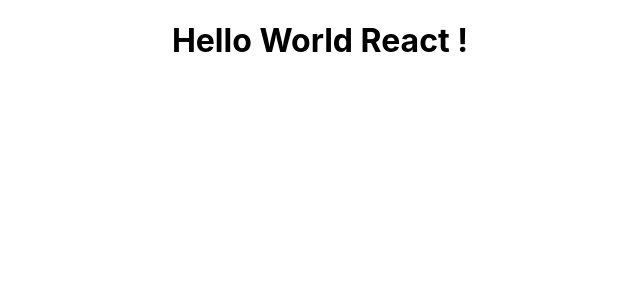
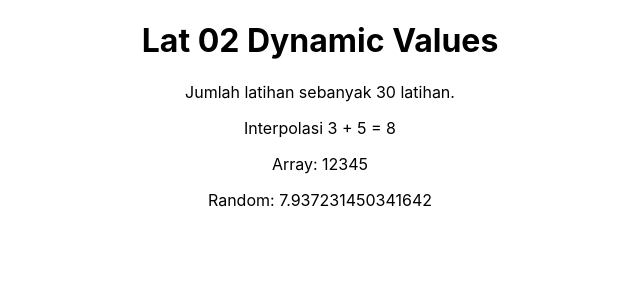
Before and after one commit to incyberz/belajar-react-js, a React (Create React App) app in the folder ls-blog/: page / in a window 1280 px wide. Shown: the top 300 px of the page, without its empty margins (320-960 px from the left). Built offline with nearby package versions, Linux system fonts and the light colour scheme.

Commit message:
React Tutorial 02 Dynamic Values

```diff
--- a/ls-blog/src/App.js
+++ b/ls-blog/src/App.js
@@ -1,10 +1,18 @@
 import "./App.css";
 
 function App() {
+  const judul = "Lat 02 Dynamic Values";
+  const jumlahLat = 30;
+
   return (
     <div className="App">
       <div className="content">
-        <h1>Hello World React !</h1>
+        <h1>{judul}</h1>
+
+        <p>Jumlah latihan sebanyak {jumlahLat} latihan.</p>
+        <p>Interpolasi 3 + 5 = {3 + 5}</p>
+        <p>Array: {[1, 2, 3, 4, 5]}</p>
+        <p>Random: {Math.random() * 10}</p>
       </div>
     </div>
   );
```
Also changed, not shown: 1 other file (tests, documents, lock files or other folders).
